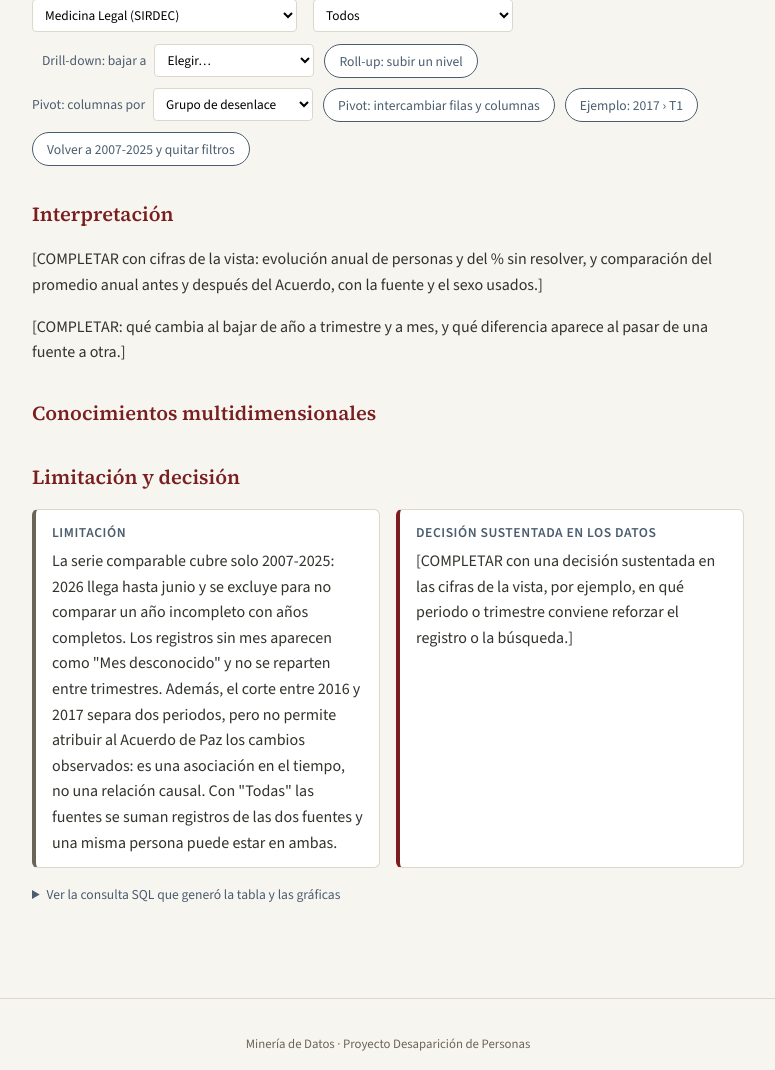
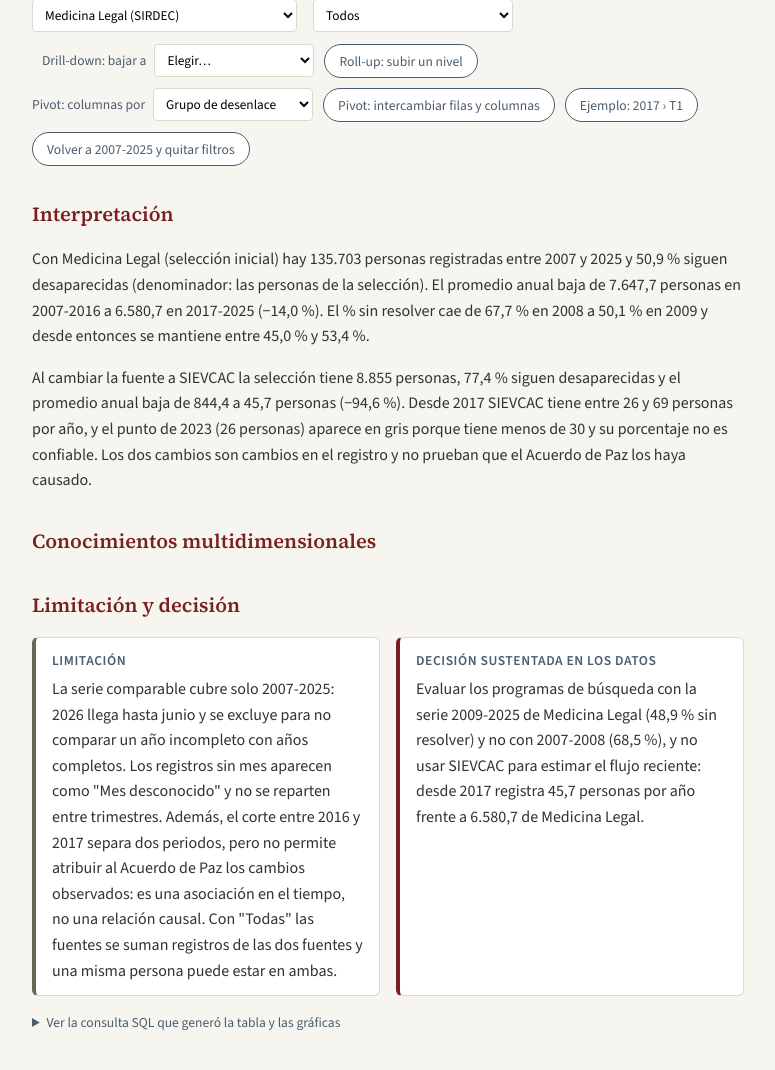
Before and after one commit to Teffy-glicth/Poyecto_DesaparicionPersonas, a Flask app: template templates/etapa5_vista_tiempo.html in a window 1280 px wide. Shown: the part 1484-2554 px from the top of the page, without its empty margins (252-1027 px from the left). Run offline with Flask 3, Linux system fonts and the light colour scheme; the template is opened without the code that fills it, so the values that code supplies are empty.

Commit message:
Conocimientos vista 3

```diff
--- a/templates/etapa5_vista_tiempo.html
+++ b/templates/etapa5_vista_tiempo.html
@@ -58,8 +58,19 @@ y cambia ese patrón entre el periodo anterior y el posterior al Acuerdo de Paz
 
 {% block vista_interpretacion %}
 <div id="vista3-comprobacion" class="etapa5-comprobacion" hidden></div>
-<p>[COMPLETAR con cifras de la vista: evolución anual de personas y del % sin resolver, y comparación del promedio anual antes y después del Acuerdo, con la fuente y el sexo usados.]</p>
-<p>[COMPLETAR: qué cambia al bajar de año a trimestre y a mes, y qué diferencia aparece al pasar de una fuente a otra.]</p>
+<p>
+    Con Medicina Legal (selección inicial) hay 135.703 personas registradas entre 2007 y 2025 y
+    50,9 % siguen desaparecidas (denominador: las personas de la selección). El promedio anual baja
+    de 7.647,7 personas en 2007-2016 a 6.580,7 en 2017-2025 (−14,0 %). El % sin resolver cae de
+    67,7 % en 2008 a 50,1 % en 2009 y desde entonces se mantiene entre 45,0 % y 53,4 %.
+</p>
+<p>
+    Al cambiar la fuente a SIEVCAC la selección tiene 8.855 personas, 77,4 % siguen desaparecidas y
+    el promedio anual baja de 844,4 a 45,7 personas (−94,6 %). Desde 2017 SIEVCAC tiene entre 26 y
+    69 personas por año, y el punto de 2023 (26 personas) aparece en gris porque tiene menos de 30
+    y su porcentaje no es confiable. Los dos cambios son cambios en el registro y no prueban que
+    el Acuerdo de Paz los haya causado.
+</p>
 {% endblock %}
 
 {% block vista_conocimientos %}
@@ -93,7 +104,11 @@ y cambia ese patrón entre el periodo anterior y el posterior al Acuerdo de Paz
 {% endblock %}
 
 {% block vista_decision %}
-<p>[COMPLETAR con una decisión sustentada en las cifras de la vista, por ejemplo, en qué periodo o trimestre conviene reforzar el registro o la búsqueda.]</p>
+<p>
+    Evaluar los programas de búsqueda con la serie 2009-2025 de Medicina Legal (48,9 % sin resolver)
+    y no con 2007-2008 (68,5 %), y no usar SIEVCAC para estimar el flujo reciente: desde 2017
+    registra 45,7 personas por año frente a 6.580,7 de Medicina Legal.
+</p>
 {% endblock %}
 
 {% block vista_extra %}
```
Also changed, not shown: data/conocimientos_multidimensionales.json (+30 -0 lines).
